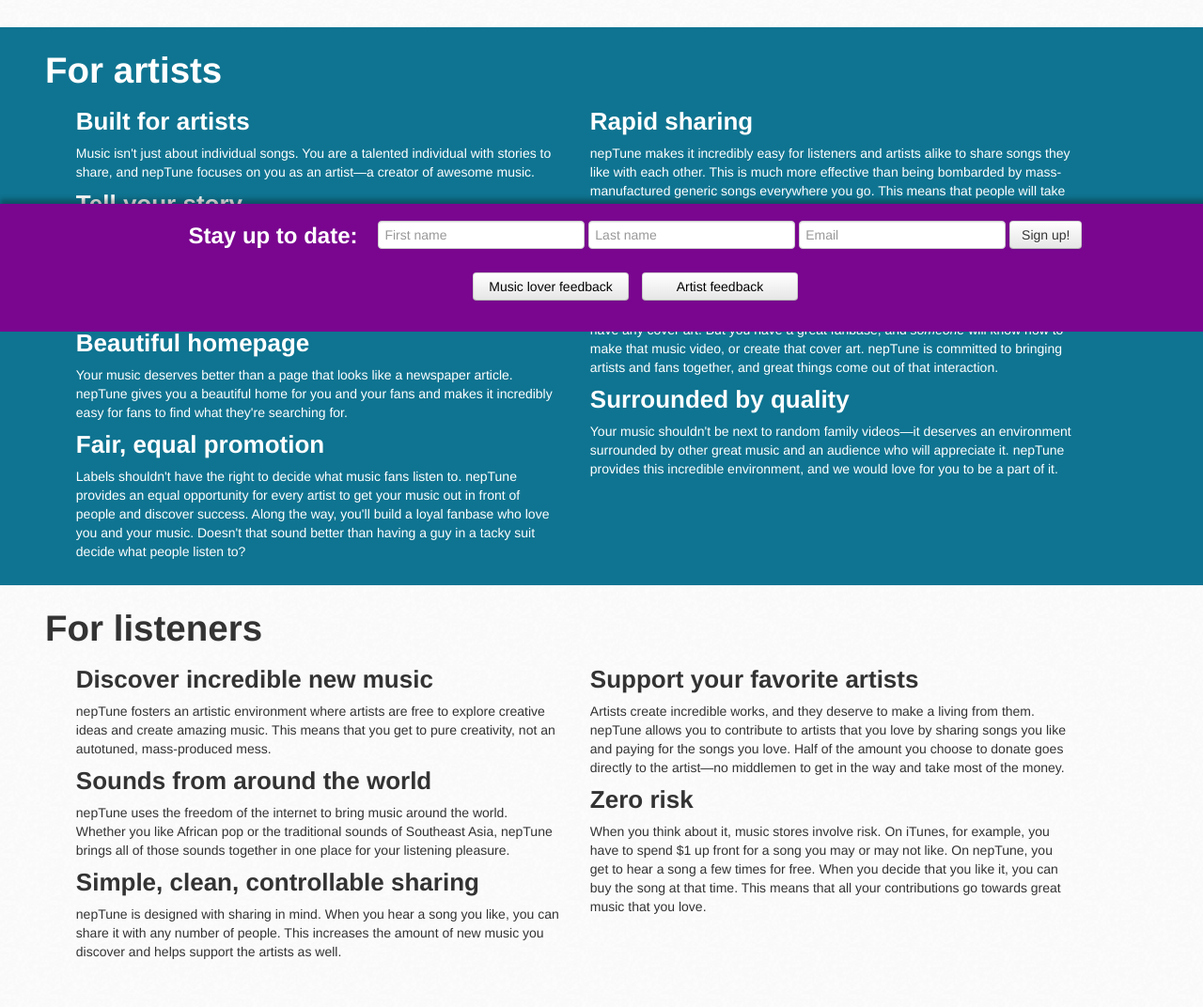
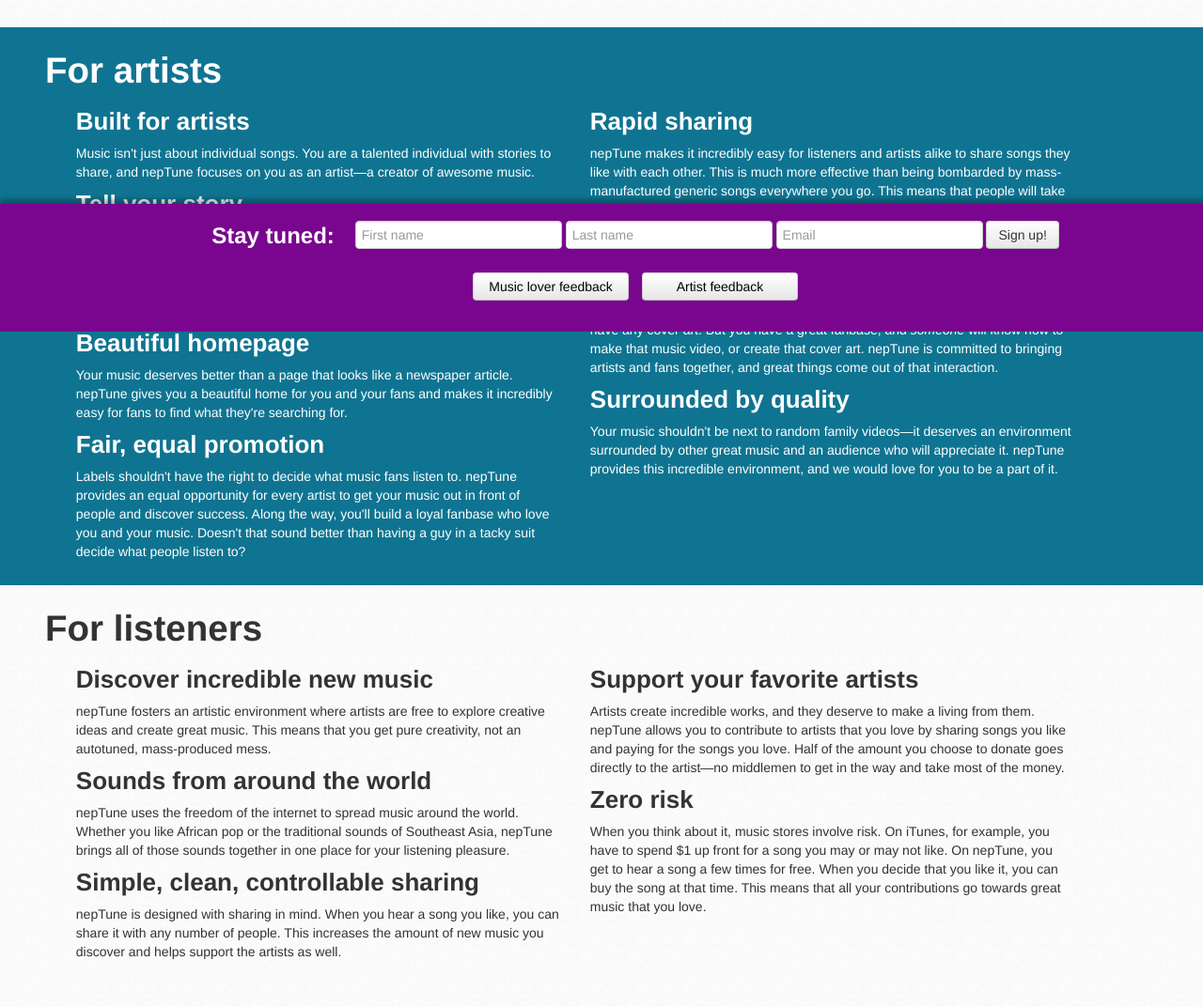
Before and after one commit to feifanzhou/neptunelanding, a PHP site: page / in a window 1280 px wide; the page is wider, and only the part inside the window is pictured. Shown: the part 447-1519 px from the top of that part at 94% size. Run offline with PHP 8.4, Linux system fonts and the light colour scheme; some libraries are stand-ins or nearby versions.

Commit message:
Minor changes

```diff
--- a/index.php
+++ b/index.php
@@ -84,11 +84,11 @@
 		<div class="span5 FeatureBlock">
 			<div class="Feature">
 				<h2>Discover incredible new music</h2>
-				<p>nepTune fosters an artistic environment where artists are free to explore creative ideas and create amazing music. This means that you get to pure creativity, not an autotuned, mass-produced mess.</p>
+				<p>nepTune fosters an artistic environment where artists are free to explore creative ideas and create great music. This means that you get pure creativity, not an autotuned, mass-produced mess.</p>
 			</div>
 			<div class="Feature">
 				<h2>Sounds from around the world</h2>
-				<p>nepTune uses the freedom of the internet to bring music around the world. Whether you like African pop or the traditional sounds of Southeast Asia, nepTune brings all of those sounds together in one place for your listening pleasure.</p>
+				<p>nepTune uses the freedom of the internet to spread music around the world. Whether you like African pop or the traditional sounds of Southeast Asia, nepTune brings all of those sounds together in one place for your listening pleasure.</p>
 			</div>
 			<div class="Feature">
 				<h2>Simple, clean, controllable sharing</h2>
@@ -108,7 +108,7 @@
 	</div>
 	<footer id="signup">
 		<div id="footerForm">
-			<p>Stay up to date:</p>
+			<p>Stay tuned:</p>
 			<form method="POST" action="useremailsignup.php">
 				<input type="text" name="fname" id="fname" placeholder="First name" />
 				<label for="fname">First name</label>
```
Also changed, not shown: useremailsignup.php (+5 -10 lines).
